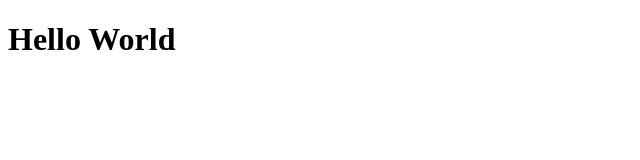
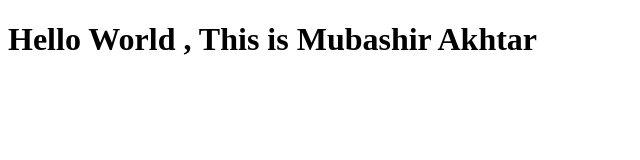
Before and after one commit to BornToWin/bootcamp, a plain HTML site: page index.html in a window 1280 px wide. Shown: the whole page, without its empty margins (0-640 px from the left). Drawn offline with Linux system fonts and the light colour scheme.

Commit message:
checking after deployment

```diff
--- a/index.html
+++ b/index.html
@@ -6,6 +6,6 @@
     <title>Bootcamp</title>
 </head>
 <body>
-    <h1>Hello World</h1>
+    <h1>Hello World , This is Mubashir Akhtar</h1>
 </body>
 </html>
```
